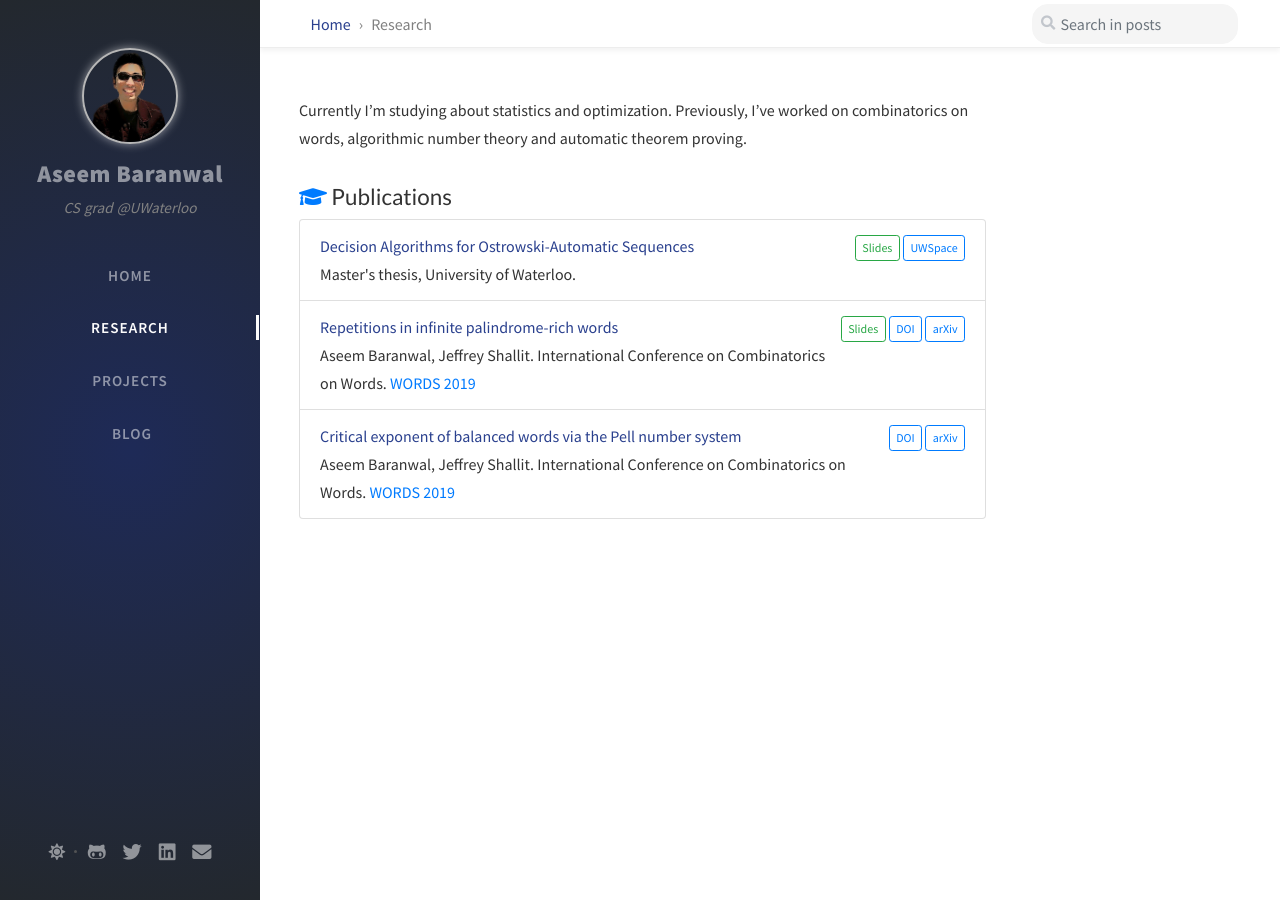
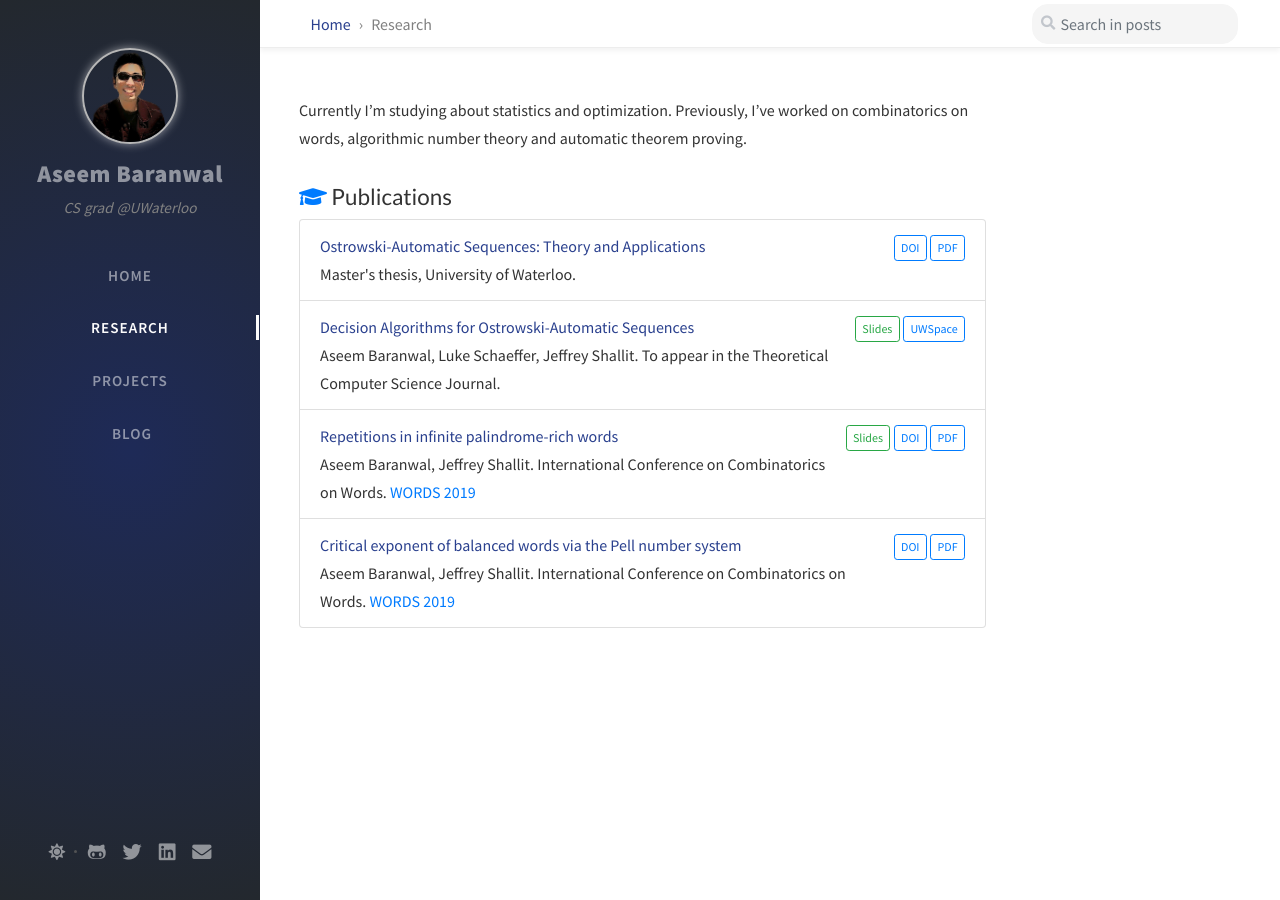
Before and after one commit to aseemrb/aseemrb.github.io, a Jekyll site: the page built from tabs/research.md, in a window 1280 px wide. Built offline with Jekyll 4.4.1, drawn with Linux system fonts in a browser that asks for light colours; nearby versions of some CDN libraries; comment, search, counter and statistics services are not loaded.

Commit message:
add paper

```diff
--- a/tabs/research.md
+++ b/tabs/research.md
@@ -13,30 +13,42 @@
 
 <ul class="list-group">
   <li class="list-group-item">
+    <span><a href="http://hdl.handle.net/10012/15845">Ostrowski-Automatic Sequences: Theory and Applications</a></span>
+    <span class="float-right">
+      <a class="btn btn-sm btn-outline-primary btn-research" href="">DOI</a>
+      <a class="btn btn-sm btn-outline-primary btn-research" href="http://hdl.handle.net/10012/15845">PDF</a>
+    </span>
+    <br>
+    Master's thesis, University of Waterloo.
+  </li>
+
+  <li class="list-group-item">
     <span><a href="http://hdl.handle.net/10012/15845">Decision Algorithms for Ostrowski-Automatic Sequences</a></span>
     <span class="float-right">
       <a class="btn btn-sm btn-outline-success btn-research" href="/pdfs/slides/Ostrowski-Decision-Algorithms.pdf">Slides</a>
       <a class="btn btn-sm btn-outline-primary btn-research" href="http://hdl.handle.net/10012/15845">UWSpace</a>
     </span>
     <br>
-    Master's thesis, University of Waterloo.
+    Aseem Baranwal, Luke Schaeffer, Jeffrey Shallit. To appear in the Theoretical Computer Science Journal.
   </li>
+
   <li class="list-group-item">
     <span><a href="https://doi.org/10.1007/978-3-030-28796-2_7">Repetitions in infinite palindrome-rich words</a></span>
     <span class="float-right">
       <a class="btn btn-sm btn-outline-success btn-research" href="/pdfs/slides/Repetitions-Rich-Words.pdf">Slides</a>
       <a class="btn btn-sm btn-outline-primary btn-research" href="https://doi.org/10.1007/978-3-030-28796-2_7">DOI</a>
-      <a class="btn btn-sm btn-outline-primary btn-research" href="https://arxiv.org/abs/1904.10028">arXiv</a>
+      <a class="btn btn-sm btn-outline-primary btn-research" href="https://arxiv.org/pdf/1904.10028.pdf">PDF</a>
     </span>
     <br>
     Aseem Baranwal, Jeffrey Shallit. International Conference on Combinatorics on Words.
     <a href="https://doi.org/10.1007/978-3-030-28796-2">WORDS 2019</a>
   </li>
+
   <li class="list-group-item">
     <span><a href="https://doi.org/10.1007/978-3-030-28796-2_6">Critical exponent of balanced words via the Pell number system</a></span>
     <span class="float-right">
       <a class="btn btn-sm btn-outline-primary btn-research" href="https://doi.org/10.1007/978-3-030-28796-2_6">DOI</a>
-      <a class="btn btn-sm btn-outline-primary btn-research" href="https://arxiv.org/abs/1902.00503">arXiv</a>
+      <a class="btn btn-sm btn-outline-primary btn-research" href="https://arxiv.org/pdf/1902.00503.pdf">PDF</a>
     </span>
     <br>
     Aseem Baranwal, Jeffrey Shallit. International Conference on Combinatorics on Words.
```
